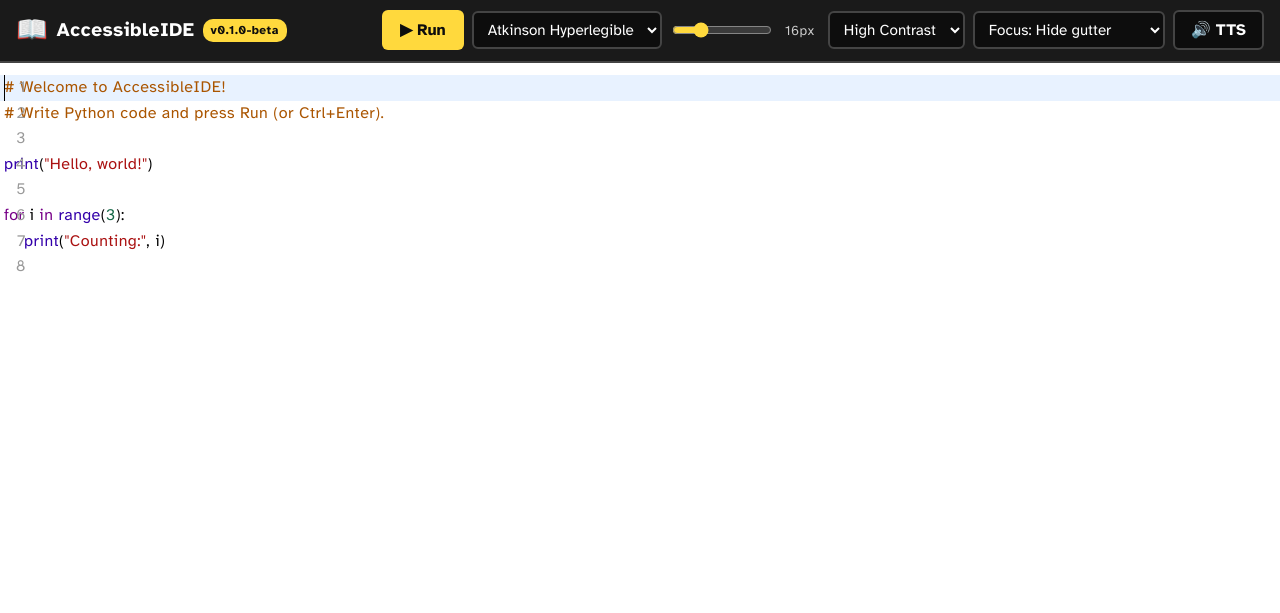
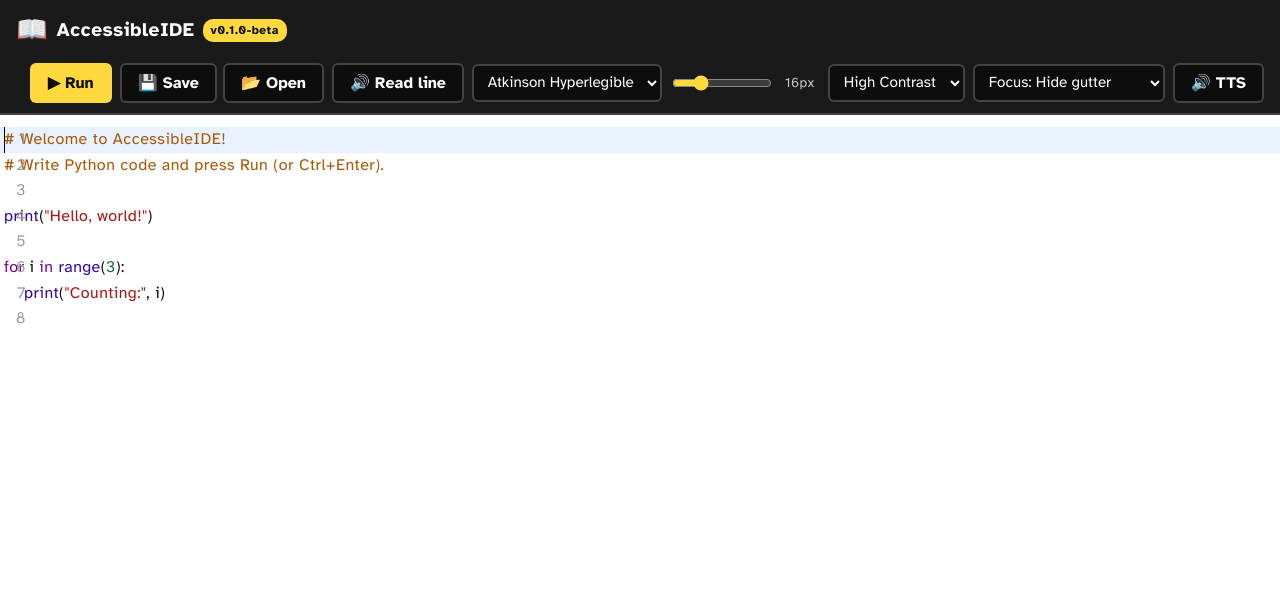
Before and after one commit to hothilux-21/accessible-coding, a Flask app: page / in a window 1280 px wide. Shown: the top 613 px of the page. Run offline with Flask 3, Linux system fonts and the light colour scheme.

Commit message:
v0.2 features: save/open files, error line highlighting, read line aloud

```diff
--- a/smoke_test.py
+++ b/smoke_test.py
@@ -20,10 +20,12 @@ print('POST /api/run ->', r2.status_code, r2.get_json())
 # Test run code (error)
 r3 = c.post('/api/run', json={'code': 'x = 1/0'})
 print('POST /api/run (error) ->', r3.get_json())
+assert r3.get_json().get('error_line') is not None, 'error_line missing for runtime error'
 
 # Test run code (syntax error)
 r4 = c.post('/api/run', json={'code': 'def foo(:\n    pass'})
 print('POST /api/run (syntax) ->', r4.get_json())
+assert r4.get_json().get('error_line') is not None, 'error_line missing for syntax error'
 
 # Test config
 r5 = c.get('/api/config')
--- a/src/accessible_ide/routes.py
+++ b/src/accessible_ide/routes.py
@@ -147,10 +147,13 @@ def save_config(config):
 
 
 def translate_error(error_output):
-    """Convert Python traceback to plain English."""
+    """Convert Python traceback to plain English.
+
+    Returns a tuple: (friendly_message, line_number_or_None).
+    """
     lines = error_output.strip().split('\n')
     if not lines:
-        return "An unknown error occurred."
+        return "An unknown error occurred.", None
 
     # Get the last line (actual error)
     last_line = lines[-1].strip()
@@ -186,18 +189,24 @@ def translate_error(error_output):
     if error_type:
         friendly = translations[error_type]
         # Add line number if available
+        line_number = None
         for line in reversed(lines):
             if 'line' in line and '.py' in line:
                 parts = line.split(',')
                 for part in parts:
                     if 'line' in part:
+                        # Extract the number (e.g. "line 12")
+                        import re
+                        match = re.search(r'line\s+(\d+)', part)
+                        if match:
+                            line_number = int(match.group(1))
                         friendly += f' (around {part.strip()})'
                         break
                 break
-        return friendly
+        return friendly, line_number
 
     # Fallback: return last line simplified
-    return f"Error: {last_line}"
+    return f"Error: {last_line}", None
 
 
 @main_bp.route('/')
@@ -234,16 +243,17 @@ def run_code():
 
         output = result.stdout
         error = result.stderr
+        error_line = None
 
         if error:
-            error = translate_error(error)
+            error, error_line = translate_error(error)
 
-        return jsonify({'output': output, 'error': error})
+        return jsonify({'output': output, 'error': error, 'error_line': error_line})
 
     except subprocess.TimeoutExpired:
-        return jsonify({'output': '', 'error': 'Code timed out (10 second limit). Check for infinite loops.'})
+        return jsonify({'output': '', 'error': 'Code timed out (10 second limit). Check for infinite loops.', 'error_line': None})
     except Exception as e:
-        return jsonify({'output': '', 'error': f'Execution error: {str(e)}'})
+        return jsonify({'output': '', 'error': f'Execution error: {str(e)}', 'error_line': None})
     finally:
         # Clean up
         try:
--- a/src/accessible_ide/static/css/style.css
+++ b/src/accessible_ide/static/css/style.css
@@ -373,6 +373,12 @@ body[data-focus-mode="lines"] .CodeMirror-line.CodeMirror-activeline-background
   line-height: 1.5;
 }
 
+/* Error line highlight in the editor */
+.cm-error-line {
+  background: rgba(255, 107, 107, 0.25) !important;
+  box-shadow: inset 3px 0 0 var(--error-border);
+}
+
 /* ---------- Footer ---------- */
 .footer {
   padding: 8px 16px;
--- a/src/accessible_ide/static/js/app.js
+++ b/src/accessible_ide/static/js/app.js
@@ -14,6 +14,10 @@
   var btnRun = document.getElementById('btn-run');
   var btnClear = document.getElementById('btn-clear');
   var btnTts = document.getElementById('tts-toggle');
+  var btnSave = document.getElementById('btn-save');
+  var btnOpen = document.getElementById('btn-open');
+  var btnReadLine = document.getElementById('btn-read-line');
+  var fileInput = document.getElementById('file-input');
   var fontSelect = document.getElementById('font-select');
   var fontSize = document.getElementById('font-size');
   var fontSizeLabel = document.getElementById('font-size-label');
@@ -135,10 +139,33 @@
   }
 
   // ---------- Run code ----------
+  var errorMarkers = [];
+
+  function clearErrorMarkers() {
+    errorMarkers.forEach(function (m) { m.clear(); });
+    errorMarkers = [];
+  }
+
+  function highlightErrorLine(lineNumber) {
+    clearErrorMarkers();
+    if (!lineNumber) return;
+    var line = lineNumber - 1; // CodeMirror lines are 0-based
+    if (line < 0 || line >= editor.lineCount()) return;
+    var marker = editor.markText(
+      { line: line, ch: 0 },
+      { line: line, ch: editor.getLine(line).length },
+      { className: 'cm-error-line' }
+    );
+    errorMarkers.push(marker);
+    editor.scrollIntoView({ line: line, ch: 0 }, 100);
+    editor.setCursor({ line: line, ch: 0 });
+  }
+
   function runCode() {
     var code = editor.getValue();
     outputEl.textContent = 'Running...';
     errorPanel.hidden = true;
+    clearErrorMarkers();
 
     fetch('/api/run', {
       method: 'POST',
@@ -151,6 +178,7 @@
         if (data.error) {
           errorMessage.textContent = data.error;
           errorPanel.hidden = false;
+          highlightErrorLine(data.error_line);
           if (ttsEnabled) speak(data.error);
         } else {
           errorPanel.hidden = true;
@@ -162,6 +190,77 @@
         errorMessage.textContent = 'The server is not responding. Please try again.';
         errorPanel.hidden = false;
       });
+  }
+
+  // ---------- Save / Open files ----------
+  function saveFile() {
+    var content = editor.getValue();
+    var suggestedName = 'my_code.py';
+
+    if (window.showSaveFilePicker) {
+      window.showSaveFilePicker({
+        suggestedName: suggestedName,
+        types: [{ description: 'Python file', accept: { 'text/x-python': ['.py'] } }]
+      })
+        .then(function (handle) { return handle.createWritable(); })
+        .then(function (writable) {
+          return writable.write(content).then(function () { return writable.close(); });
+        })
+        .then(function () {
+          outputEl.textContent = 'File saved.';
+          errorPanel.hidden = true;
+        })
+        .catch(function (err) {
+          if (err.name !== 'AbortError') {
+            outputEl.textContent = 'Could not save the file.';
+          }
+        });
+    } else {
+      // Fallback: download the file
+      var blob = new Blob([content], { type: 'text/x-python' });
+      var url = URL.createObjectURL(blob);
+      var a = document.createElement('a');
+      a.href = url;
+      a.download = suggestedName;
+      document.body.appendChild(a);
+      a.click();
+      document.body.removeChild(a);
+      URL.revokeObjectURL(url);
+      outputEl.textContent = 'File downloaded.';
+      errorPanel.hidden = true;
+    }
+  }
+
+  function openFile() {
+    if (window.showOpenFilePicker) {
+      window.showOpenFilePicker({
+        types: [{ description: 'Python file', accept: { 'text/x-python': ['.py'] } }]
+      })
+        .then(function (handles) { return handles[0].getFile(); })
+        .then(function (file) { return file.text(); })
+        .then(function (text) {
+          editor.setValue(text);
+          clearErrorMarkers();
+          outputEl.textContent = 'File opened.';
+          errorPanel.hidden = true;
+        })
+        .catch(function (err) {
+          if (err.name !== 'AbortError') {
+            outputEl.textContent = 'Could not open the file.';
+          }
+        });
+    } else {
+      fileInput.click();
+    }
+  }
+
+  // ---------- Read line aloud ----------
+  function readLine() {
+    var selection = editor.getSelection();
+    var text = selection || editor.getLine(editor.getCursor().line);
+    if (text && text.trim()) {
+      speak(text);
+    }
   }
 
   // ---------- TTS ----------
@@ -181,6 +280,26 @@
     outputEl.textContent = '';
     errorPanel.hidden = true;
   });
+
+  btnSave.addEventListener('click', saveFile);
+
+  btnOpen.addEventListener('click', openFile);
+
+  fileInput.addEventListener('change', function () {
+    var file = fileInput.files[0];
+    if (!file) return;
+    var reader = new FileReader();
+    reader.onload = function () {
+      editor.setValue(reader.result);
+      clearErrorMarkers();
+      outputEl.textContent = 'File opened.';
+      errorPanel.hidden = true;
+    };
+    reader.readAsText(file);
+    fileInput.value = '';
+  });
+
+  btnReadLine.addEventListener('click', readLine);
 
   btnTts.addEventListener('click', function () {
     ttsEnabled = !ttsEnabled;
--- a/src/accessible_ide/templates/index.html
+++ b/src/accessible_ide/templates/index.html
@@ -45,6 +45,23 @@
       <button id="btn-run" class="btn btn-primary" title="Run code (Ctrl+Enter)">
         <span aria-hidden="true">&#9654;</span> Run
       </button>
+
+      <div class="tool-group">
+        <button id="btn-save" class="btn btn-toggle" title="Save your code to a file">
+          <span aria-hidden="true">&#128190;</span> Save
+        </button>
+        <button id="btn-open" class="btn btn-toggle" title="Open a Python file">
+          <span aria-hidden="true">&#128194;</span> Open
+        </button>
+      </div>
+
+      <div class="tool-group">
+        <button id="btn-read-line" class="btn btn-toggle" title="Read the current line aloud">
+          <span aria-hidden="true">&#128266;</span> Read line
+        </button>
+      </div>
+
+      <input type="file" id="file-input" accept=".py,.txt" class="visually-hidden">
 
       <div class="tool-group">
         <label for="font-select" class="visually-hidden">Font</label>
```
